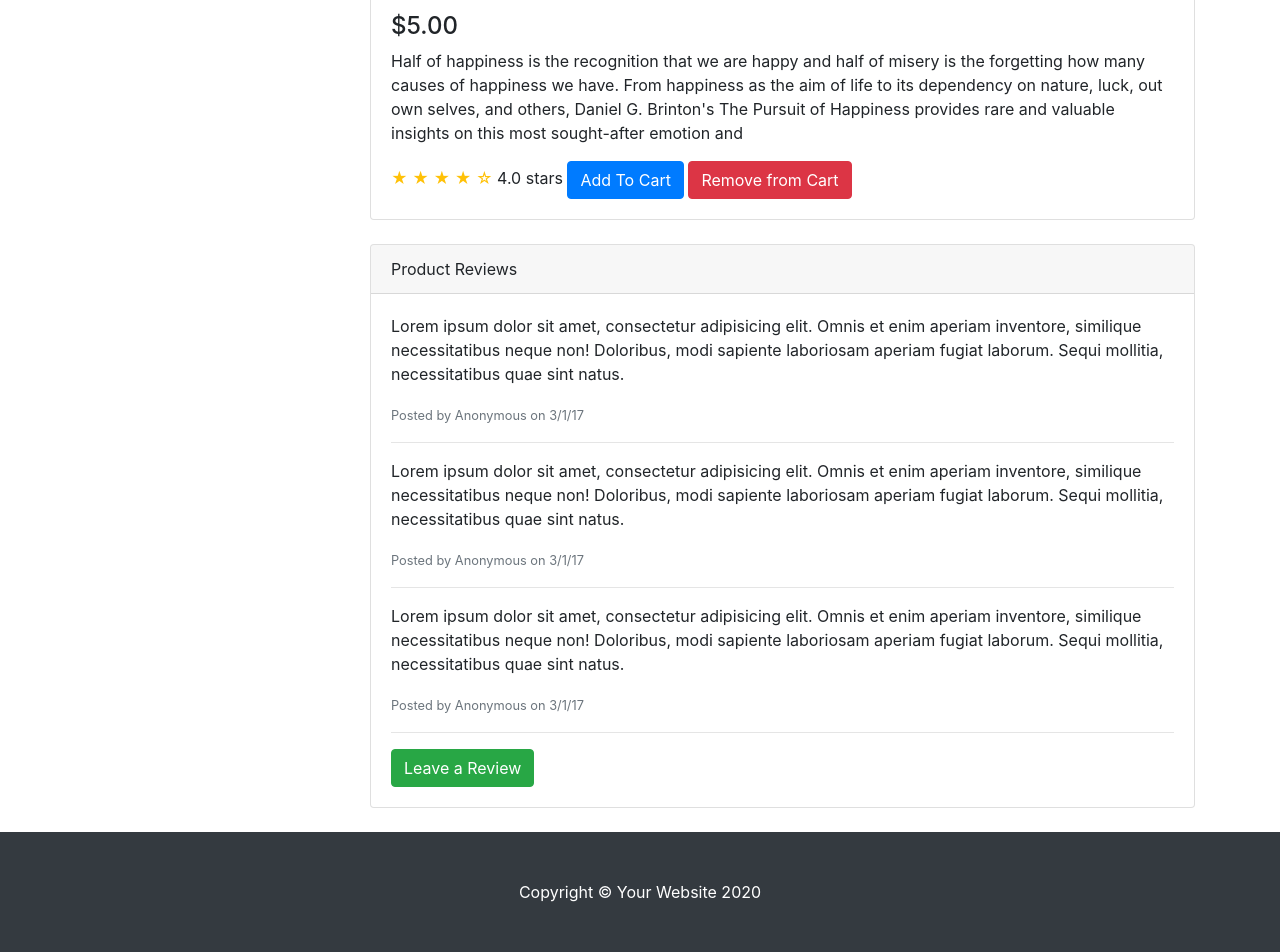
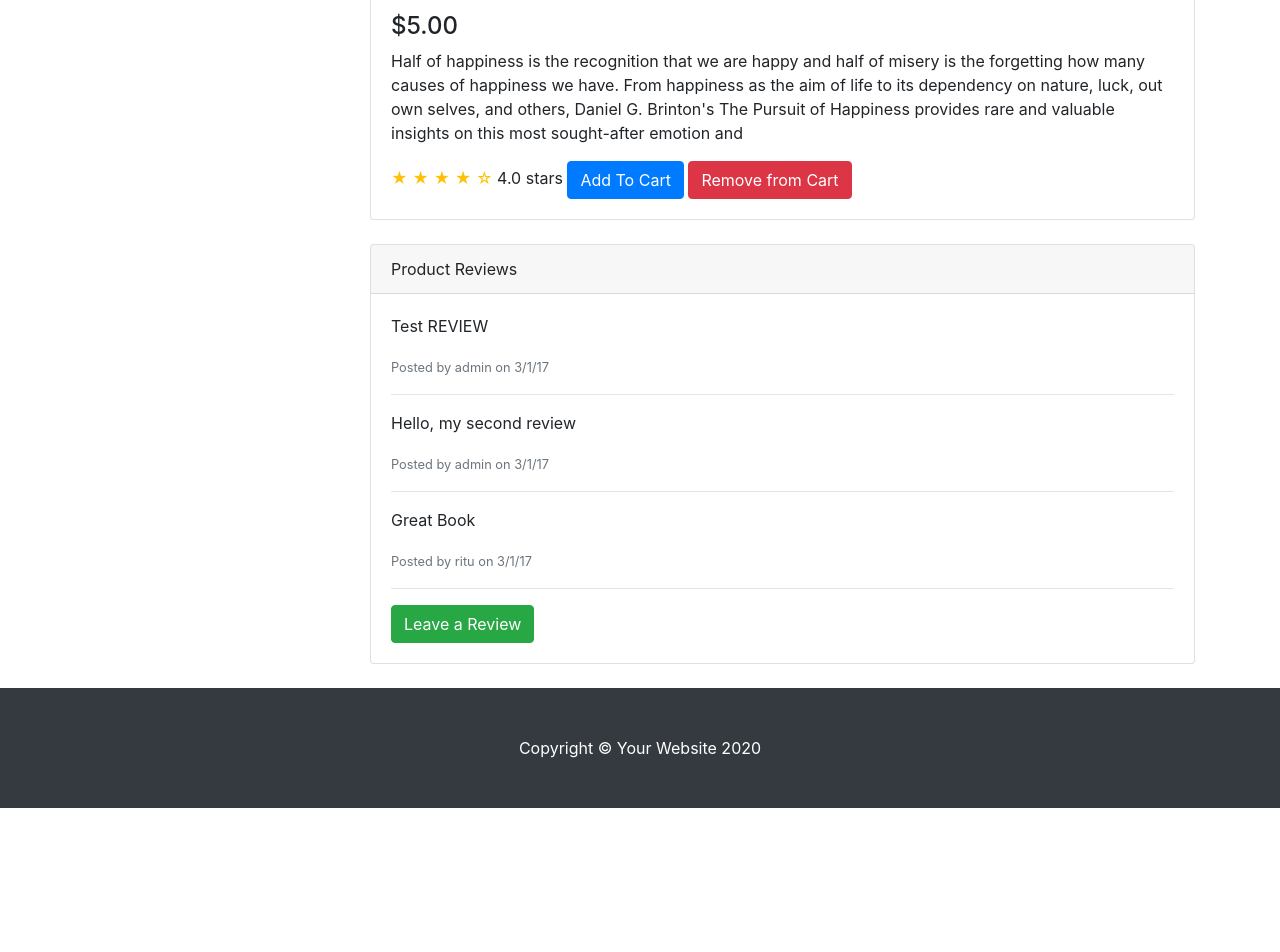
Before and after one commit to ShimnaA/ecom, a Django app: page /product/20/ in a window 1280 px wide. Shown: the part 777-1729 px from the top of the page. After the commit the page ends 1585 px from the top, so only its background shows below. Run offline with Django 3.2, Linux system fonts and the light colour scheme; a user stored in the database is signed in; data comes from the database, SQL or seed files in the repository; both versions use the stored data as it was after the commit; some libraries are stand-ins or nearby versions.

Commit message:
Add review to products functionality

```diff
--- a/products/admin.py
+++ b/products/admin.py
@@ -1,5 +1,6 @@
 from django.contrib import admin
-from .models import Category, Product
+from .models import Category, Product, Review
 
 admin.site.register(Category)
 admin.site.register(Product)
+admin.site.register(Review)
--- a/products/urls.py
+++ b/products/urls.py
@@ -6,6 +6,8 @@ app_name = 'products'
 urlpatterns = [
     path('', views.product_list, name='product-list'),
     path('category/<str:category_id>', views.product_list_category, name='prod-category'),
-    path('product/<int:pk>/', views.ProductDetailView.as_view(), name='product-detail'),
+    #path('product/<int:pk>/', views.ProductDetailView.as_view(), name='product-detail'),
+    path('product/<str:pk>/', views.productdetail, name='product-detail'),
+    path('review/<str:product_id>', views.review, name='review'),
 
 ]
--- a/products/views.py
+++ b/products/views.py
@@ -1,6 +1,8 @@
 from django.shortcuts import render
-from .models import Product, Category
+from .models import Product, Category, Review
 from django.views.generic import DetailView
+from django.shortcuts import render, redirect
+from django.contrib import messages
 
 
 def product_list(request):
@@ -22,11 +24,46 @@ def product_list_category(request, category_id):
     }
     return render(request, 'Homepage.html', context)
 
-class ProductDetailView(DetailView):
-    model = Product
-    template_name = 'product_detail.html'
+#class ProductDetailView(DetailView):
+#    model = Product
+#    template_name = 'product_detail.html'
+#
+#    def get_context_data(self, **kwargs):
+#        context = super(ProductDetailView, self).get_context_data(**kwargs)
+#        context['categories'] = Category.objects.all()
+#        return context
 
-    def get_context_data(self, **kwargs):
-        context = super(ProductDetailView, self).get_context_data(**kwargs)
-        context['categories'] = Category.objects.all()
-        return context
+def productdetail(request, pk):
+    categories = Category.objects.all()
+    product = Product.objects.get(id=pk)
+    review_qs = product.review_set.all()
+    context = {
+        'product': product,
+        'categories': categories,
+        'reviews': review_qs
+    }
+    return render(request, 'product_detail.html', context)
+
+
+def review(request, product_id):
+    if request.method == 'POST':
+        data = {
+            'user': request.user,
+            'rating': int(request.POST.get('rating')),
+            'comment': request.POST.get('notes')
+        }
+        try:
+
+            response = Review.objects.create(
+                user=request.user,
+                rating=data.get('rating'),
+                comment=data.get('comment'),
+                product=Product.objects.get(id=product_id)
+            )
+            print("added review")
+            messages.success(request, "New Review added")
+        except Exception as e:
+            print(e)
+            messages.warning(
+                request, 'Got an error when trying to add a new Review')
+    return redirect('/')
--- a/templates/Product_detail.html
+++ b/templates/Product_detail.html
@@ -25,16 +25,16 @@
             Product Reviews
           </div>
           <div class="card-body">
-            <p>Lorem ipsum dolor sit amet, consectetur adipisicing elit. Omnis et enim aperiam inventore, similique necessitatibus neque non! Doloribus, modi sapiente laboriosam aperiam fugiat laborum. Sequi mollitia, necessitatibus quae sint natus.</p>
-            <small class="text-muted">Posted by Anonymous on 3/1/17</small>
-            <hr>
-            <p>Lorem ipsum dolor sit amet, consectetur adipisicing elit. Omnis et enim aperiam inventore, similique necessitatibus neque non! Doloribus, modi sapiente laboriosam aperiam fugiat laborum. Sequi mollitia, necessitatibus quae sint natus.</p>
-            <small class="text-muted">Posted by Anonymous on 3/1/17</small>
-            <hr>
-            <p>Lorem ipsum dolor sit amet, consectetur adipisicing elit. Omnis et enim aperiam inventore, similique necessitatibus neque non! Doloribus, modi sapiente laboriosam aperiam fugiat laborum. Sequi mollitia, necessitatibus quae sint natus.</p>
-            <small class="text-muted">Posted by Anonymous on 3/1/17</small>
-            <hr>
-            <a href="#" class="btn btn-success">Leave a Review</a>
+
+              {% for review in reviews %}
+              <p> {{ review.comment }}</p>
+                <small class="text-muted">Posted by {{review.user}} on 3/1/17</small>
+              <hr>
+              {% endfor %}
+
+              <button type="button" class="btn btn-success pull-right" data-toggle="modal" data-target="#modal-create-{{product.id}}">Leave a Review</button>
           </div>
         </div>
+{% include "review-modal.html" %}
+
 {% endblock %}
--- /dev/null
+++ b/templates/review-modal.html
@@ -0,0 +1,31 @@
+<div class="modal fade" id="modal-create-{{product.id}}">
+	<div class="modal-dialog">
+		<div class="modal-content">
+			<div class="modal-header">
+				<h5 class="modal-title" id="exampleModalLabel">Create</h5>
+                <button type="button" class="close" data-dismiss="modal">
+                	<span>&times;</span>
+                </button>
+			</div>
+            <div class="modal-body">
+            	<form action="{% url 'products:review' product_id=product.id %}" method="post">
+                    {% csrf_token %}
+
+
+                    <div class="form-group">
+                    	<label for="reviewRating">Rating</label>
+                        <input type="number" class="form-control" id="reviewRating" placeholder="1-5" name="rating" min="0" max="5" required/>
+                    </div>
+
+                    <div class="form-group">
+                    	<label for="reviewComments">Notes</label>
+                        <textarea name="notes" id="reviewComments" class="form-control"></textarea>
+                    </div>
+
+                    <button type="submit" class="btn btn-primary">Add Review</button>
+
+            	</form>
+            </div>
+		</div>
+	</div>
+</div>
```
Also changed, not shown: db.sqlite3, 1 other file.
